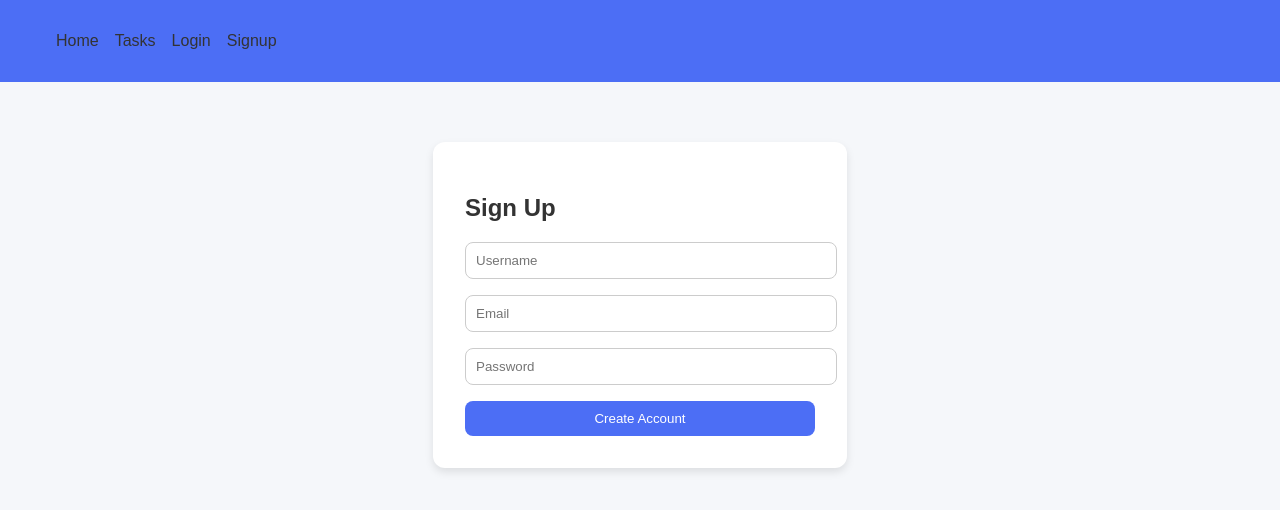
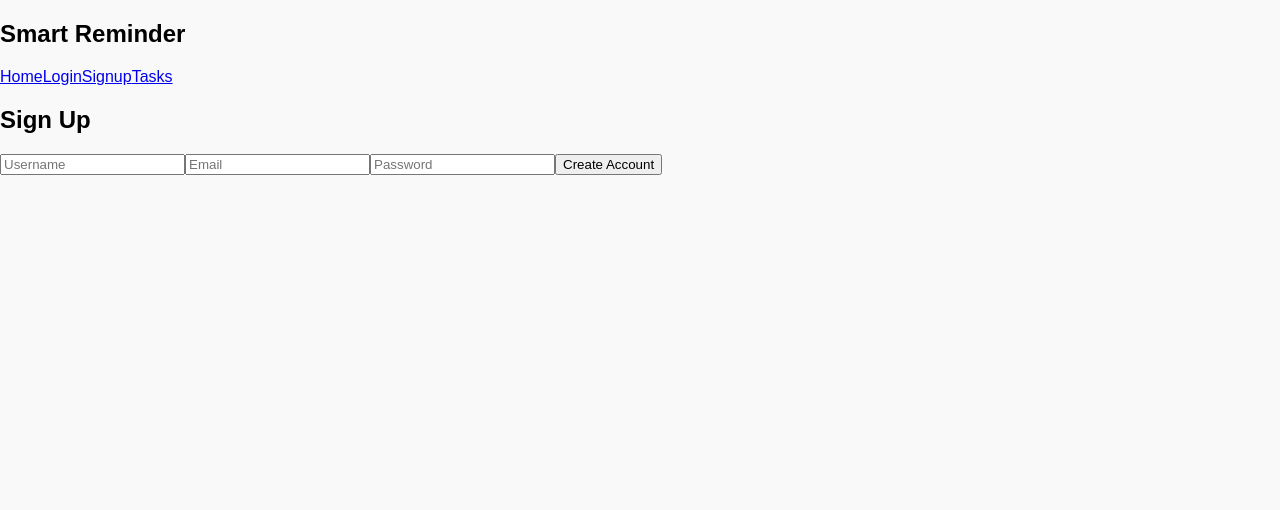
Before and after one commit to edwinaloo/smart-reminder, a React (Create React App) app: page /signup in a window 1280 px wide. Shown: the top 510 px of the page. Built offline with nearby package versions, Linux system fonts and the light colour scheme.

Commit message:
created css files

```diff
--- a/package.json
+++ b/package.json
@@ -9,7 +9,7 @@
     "@testing-library/user-event": "^13.5.0",
     "react": "^19.2.0",
     "react-dom": "^19.2.0",
-    "react-router-dom": "^7.9.3",
+    "react-router-dom": "^6.30.1",
     "react-scripts": "5.0.1",
     "web-vitals": "^2.1.4"
   },
--- /dev/null
+++ b/src/components/Navbar.css
@@ -0,0 +1,23 @@
+.navbar {
+  display: flex;
+  justify-content: space-between;
+  align-items: center;
+  padding: 1rem 2rem;
+  background-color: #007bff;
+  color: white;
+  box-shadow: 0 2px 6px rgba(0, 0, 0, 0.1);
+}
+
+.navbar h1 {
+  font-size: 1.5rem;
+}
+
+.navbar a {
+  color: white;
+  margin-left: 1rem;
+  transition: opacity 0.3s ease;
+}
+
+.navbar a:hover {
+  opacity: 0.8;
+}
--- a/src/components/Navbar.js
+++ b/src/components/Navbar.js
@@ -1,15 +1,17 @@
 import React from "react";
 import { Link } from "react-router-dom";
 
+
 export default function Navbar() {
   return (
-    <nav style={{ background: "#4c6ef5", padding: "1rem" }}>
-      <ul style={{ display: "flex", listStyle: "none", gap: "1rem" }}>
-        <li><Link to="/">Home</Link></li>
-        <li><Link to="/tasks">Tasks</Link></li>
-        <li><Link to="/login">Login</Link></li>
-        <li><Link to="/signup">Signup</Link></li>
-      </ul>
+    <nav className="navbar">
+      <h1>Smart Reminder</h1>
+      <div>
+        <Link to="/">Home</Link>
+        <Link to="/login">Login</Link>
+        <Link to="/signup">Signup</Link>
+        <Link to="/tasks">Tasks</Link>
+      </div>
     </nav>
   );
 }
--- /dev/null
+++ b/src/pages/Login.css
@@ -0,0 +1,23 @@
+.login-container {
+  max-width: 400px;
+  margin: 80px auto;
+  padding: 30px;
+  border-radius: 10px;
+  box-shadow: 0 2px 10px rgba(0, 0, 0, 0.1);
+  background-color: #fff;
+}
+
+.login-form input,
+.login-form button {
+  display: block;
+  width: 100%;
+  margin-bottom: 15px;
+  padding: 10px;
+}
+
+.login-form button {
+  background-color: #007bff;
+  border: none;
+  color: white;
+  cursor: pointer;
+}
--- a/src/pages/Login.js
+++ b/src/pages/Login.js
@@ -1,5 +1,5 @@
 import React, { useState } from "react";
-import "../styles/global.css";
+import "./Login.css";
 
 export default function Login() {
   const [formData, setFormData] = useState({
--- a/src/pages/Signup.js
+++ b/src/pages/Signup.js
@@ -1,5 +1,4 @@
 import React, { useState } from "react";
-import "../styles/global.css";
 
 export default function Signup() {
   const [formData, setFormData] = useState({
--- a/src/styles/global.css
+++ /dev/null
@@ -1,46 +0,0 @@
-body {
-  margin: 0;
-  font-family: "Poppins", sans-serif;
-  background-color: #f5f7fa;
-  color: #333;
-}
-
-a {
-  text-decoration: none;
-  color: inherit;
-}
-
-.container {
-  padding: 2rem;
-}
-
-.auth-container {
-  max-width: 350px;
-  margin: 60px auto;
-  background: #ffffff;
-  padding: 2rem;
-  border-radius: 12px;
-  box-shadow: 0 4px 8px rgba(0, 0, 0, 0.1);
-}
-
-.auth-form input {
-  width: 100%;
-  padding: 10px;
-  margin-bottom: 1rem;
-  border: 1px solid #ccc;
-  border-radius: 8px;
-}
-
-.auth-form button {
-  width: 100%;
-  background-color: #4c6ef5;
-  color: white;
-  border: none;
-  padding: 10px;
-  border-radius: 8px;
-  cursor: pointer;
-}
-
-.auth-form button:hover {
-  background-color: #3b5bdb;
-}
```
Also changed, not shown: src/App.js (+2 -7 lines), src/pages/LandingPage.css (added, +32 -0 lines), src/pages/Signup.css (added, +37 -0 lines), src/pages/TaskManagement.css (added, +43 -0 lines), 1 other file (tests, documents, lock files or other folders).
